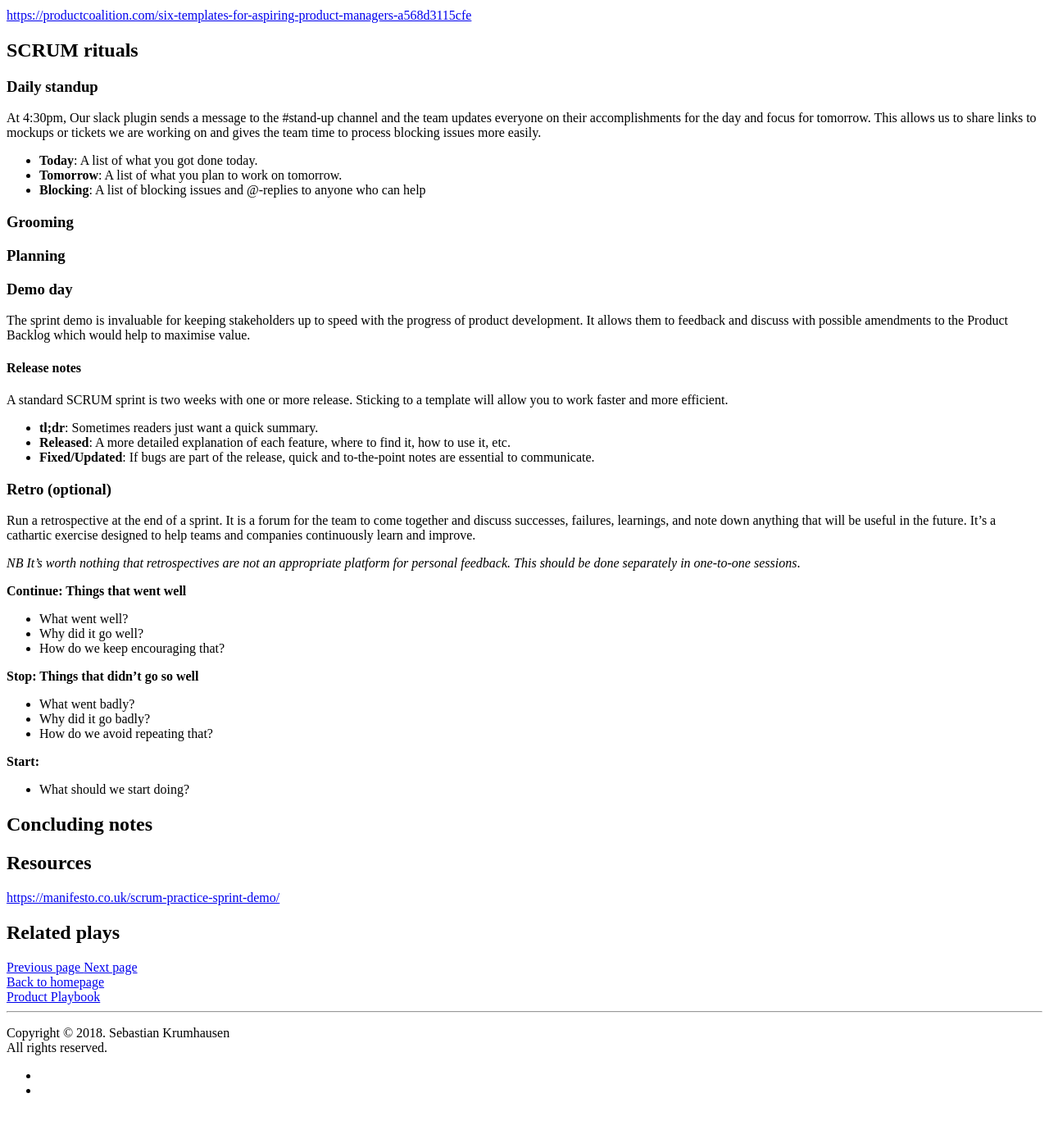
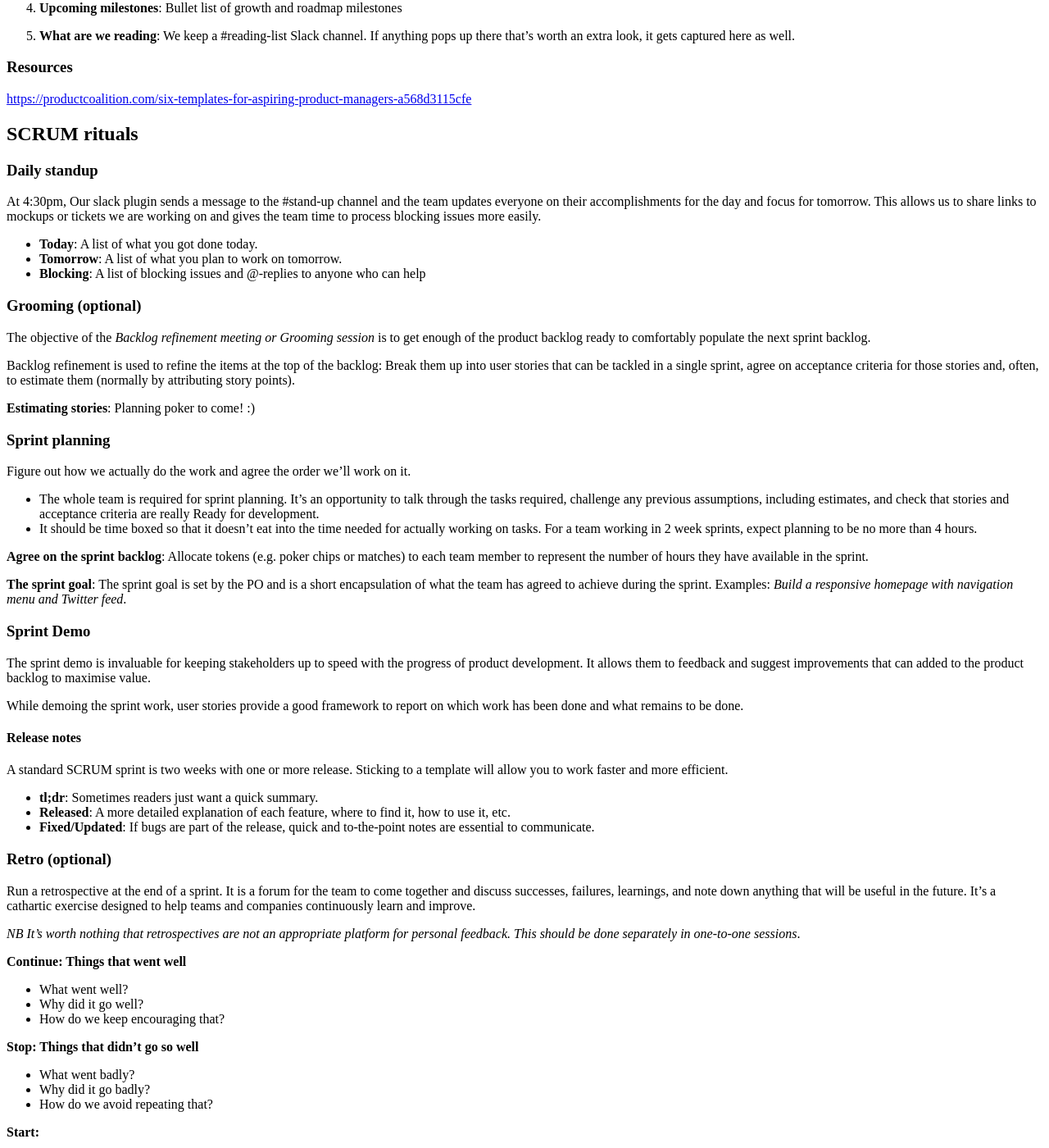
Before and after one commit to mrkrumhausen/product-space, a Jekyll site: the page built from plays/product-management-rituals.md, in a window 1280 px wide and 1400 px high, scrolled down 851 px. Shown: the whole window at 82% size. Built offline with Jekyll 4.4.1, drawn with Linux system fonts in a browser that asks for light colours; nearby versions of some CDN libraries; library files that are not in the unit come from our copies; before the commit the page ends 2206 px from its top, so only the background shows below that; some of the changed text lies outside the part shown.

```diff
--- a/plays/product-management-rituals.md
+++ b/plays/product-management-rituals.md
@@ -30,9 +30,16 @@ page_nav:
 ---
 Below is a list of team rituals that are beneficial for running a development team.
 
-## Review the product roadmap and backlog
+## Update Product backlog and roadmap
 Make sure your quarterly roadmap is up to date and you have broken it down into smaller product or experiment briefs
 - Review the backlog and prioritise the user stories based on urgency.
+
+**Populate the backlog**
+At this stage the user story only needs to describe the feature in broad brush strokes
+
+**Refining the backlog**: Fleshing the stories out. Refine the backlog with, as a minimum, the ‘Three Amigos’ – the Product Owner, a developer and a (UX) designer.
+- This should be done as part of the discover track in [dual-track scrum]
+
 
 ## Weekly recaps
 Send email digest of the previous week to our team and advisors.
@@ -64,10 +71,27 @@ At 4:30pm, Our slack plugin sends a message to the #stand-up channel and the tea
 - **Tomorrow**: A list of what you plan to work on tomorrow.
 - **Blocking**: A list of blocking issues and @-replies to anyone who can help
 
-### Grooming
-### Planning
-### Demo day
-The sprint demo is invaluable for keeping stakeholders up to speed with the progress of product development. It allows them to feedback and discuss with possible amendments to the Product Backlog which would help to maximise value.
+### Grooming (optional)
+The objective of the *Backlog refinement meeting or Grooming session* is to get enough of the product backlog ready to comfortably populate the next sprint backlog.
+
+Backlog refinement is used to refine the items at the top of the backlog: Break them up into user stories that can be tackled in a single sprint, agree on acceptance criteria for those stories and, often, to estimate them (normally by attributing story points).
+
+**Estimating stories**: Planning poker to come! :)
+
+### Sprint planning
+Figure out how we actually do the work and agree the order we’ll work on it.
+- The whole team is required for sprint planning. It’s an opportunity to talk through the tasks required, challenge any previous assumptions, including estimates, and check that stories and acceptance criteria are really Ready for development.
+- It should be time boxed so that it doesn’t eat into the time needed for actually working on tasks. For a team working in 2 week sprints, expect planning to be no more than 4 hours.
+
+**Agree on the sprint backlog**: Allocate tokens (e.g. poker chips or matches) to each team member to represent the number of hours they have available in the sprint.
+
+**The sprint goal**: The sprint goal is set by the PO and is a short encapsulation of what the team has agreed to achieve during the sprint. Examples: *Build a responsive homepage with navigation menu and Twitter feed*.
+
+
+### Sprint Demo
+The sprint demo is invaluable for keeping stakeholders up to speed with the progress of product development. It allows them to feedback and suggest improvements that can added to the product backlog to maximise value.
+
+While demoing the sprint work, user stories provide a good framework to report on which work has been done and what remains to be done.
 
 #### Release notes
 A standard SCRUM sprint is two weeks with one or more release. Sticking to a template will allow you to work faster and more efficient.
```
Also changed, not shown: other parts of plays/product-management-rituals.md (+3 -0 lines), index.md (+5 -0 lines), plays/__template.md (+0 -2 lines), plays/_data-informed-design.md (added, +72 -0 lines), plays/_design-sprint.md (deleted, +0 -9 lines), plays/_jobs-to-be-done.md (+10 -0 lines), plays/_journey-mapping.md (deleted, +0 -9 lines), plays/_real-world.md (deleted, +0 -18 lines), plays/_working-backwards.md (deleted, +0 -14 lines), plays/pricing.md (added, +60 -0 lines), plays/working-backwards.md (added, +45 -0 lines), README.md, plays/okr.md (renamed from plays/okrs.md), 1 other file.
